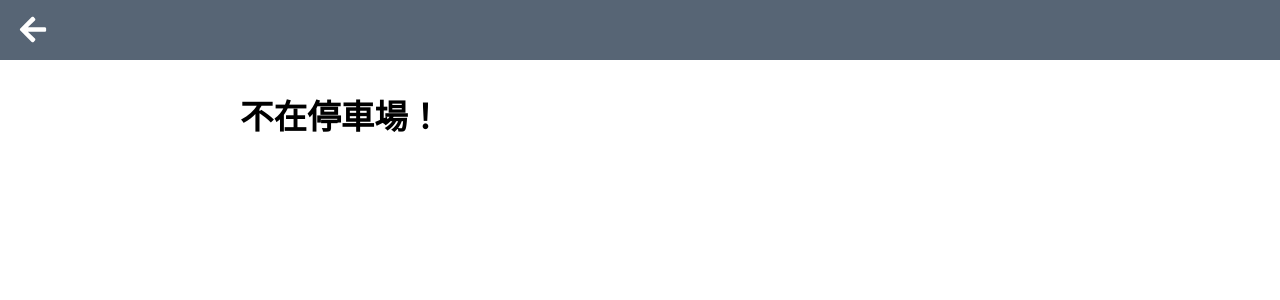
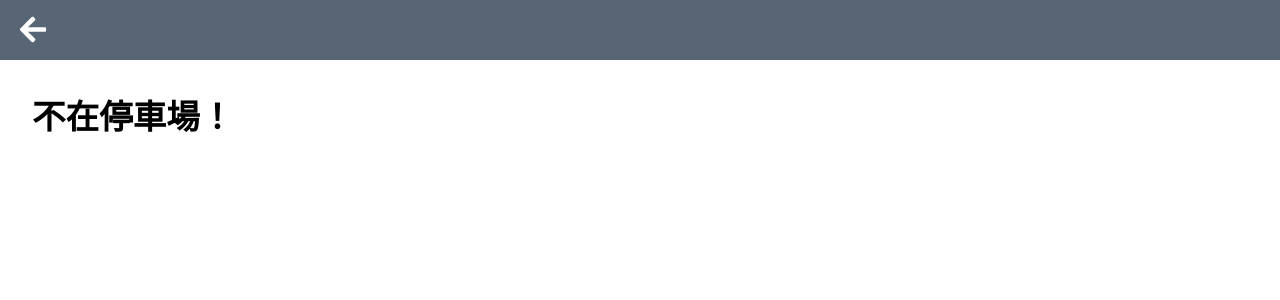
Before and after one commit to allenlin0105/Group7-Quick-Parking, a React (Create React App) app in the folder frontend_test/: page /carowner/not_found in a window 1280 px wide. Shown: the top 300 px of the page. Built offline with nearby package versions, Linux system fonts and the light colour scheme.

Commit message:
Remove unused buttons, fix spaceId,  and style the carowner/home

```diff
--- a/frontend_test/src/components/Plan.css
+++ b/frontend_test/src/components/Plan.css
@@ -3,6 +3,9 @@
     flex-direction: column;
     justify-content: center;
     align-items: center;
+    padding-top: 60px;
+    max-height: 500px;
+    overflow: auto;
 }
 
 .control-panel {
--- a/frontend_test/src/components/Plan.js
+++ b/frontend_test/src/components/Plan.js
@@ -73,7 +73,7 @@ export default function Plan(props) {
                 // const availSpaces = await carownerService.getAvailableSpace();
                 const { data } = await getAvailableSpace();
                 setPlan(prevPlan => prevPlan.map(space => {
-                    if (data.space_list.includes(space.id)) {
+                    if (data.space_list.includes(space.id-1)) {
                         return { ...space, occupied: false };
                     }
                     return { ...space, occupied: true };
--- a/frontend_test/src/pages/Login.js
+++ b/frontend_test/src/pages/Login.js
@@ -133,7 +133,7 @@ export default function Login({ open, onClose, onLogin }) {
       {
       showMenu ?
         <div style={{ display: 'flex', gap: 10}}>
-          <Button
+          {/* <Button
               onClick={goToRegisterPage}
               sx={buttonStyle}
           >
@@ -146,7 +146,7 @@ export default function Login({ open, onClose, onLogin }) {
           >
               離場系統{" "}
               <FaArrowRight style={{marginTop: -3}}/>
-          </Button>
+          </Button> */}
           <Button
               onClick={goToManagePage}
               sx={buttonStyle}
--- a/frontend_test/src/pages/carowner/Search.js
+++ b/frontend_test/src/pages/carowner/Search.js
@@ -44,9 +44,9 @@ export default function Search() {
 
     useEffect(() => {
         const interval = setInterval(() => {
-        const localTime = new Date();
-        setCurrentTimeStr(format(localTime, 'yyyy/MM/dd HH:mm'));
-        setDuration(calculateDurationInHours(startTime, localTime.toLocaleString()));
+            const localTime = new Date();
+            setCurrentTimeStr(format(localTime, 'yyyy/MM/dd HH:mm'));
+            setDuration(calculateDurationInHours(startTime, localTime.toUTCString()));
         }, 1000);
         setStartTimeStr(format(new Date(startTime), 'yyyy/MM/dd HH:mm'))
         return () => clearInterval(interval);
--- a/frontend_test/src/pages/carowner/carowner.css
+++ b/frontend_test/src/pages/carowner/carowner.css
@@ -2,8 +2,12 @@
     padding-left: 2em; /* 左側邊距 */
     padding-right: 2em; /* 左側邊距 */
     padding-top: 0.5em;
-    max-width: 800px;
-    margin: 0 auto;
+    /* max-width: 800px;
+    margin: 0 auto; */
+
+    display: flex;
+    flex-direction: column;
+    height: 80vh;
   }
 
 .title {
--- a/frontend_test/src/services/service.js
+++ b/frontend_test/src/services/service.js
@@ -8,7 +8,7 @@ export function getSpaceInfo(spaceId, startDate, endDate) {
   const token = localStorage.getItem('token');
   console.log('startDate', startDate, 'endDate', endDate)
   return client.post('/space_info',
-    { space_id: spaceId, start_date: startDate, end_date: endDate },
+    { space_id: spaceId - 1, start_date: startDate, end_date: endDate },
     {
       headers: {"authorization": 'Bearer ' + token}
     }
@@ -52,13 +52,13 @@ export function findCar(plate) {
 
 export function leave(space_id) {
   return client.post("/leave", {
-    space_id: space_id
+    space_id: space_id - 1
   });
 }
 
 export function postPark(plate, space_id) {
   return client.post('/park', {
     plate: plate,
-    space_id: space_id,
+    space_id: space_id - 1,
   });
 }
```
Also changed, not shown: 1 other file (tests, documents, lock files or other folders).
